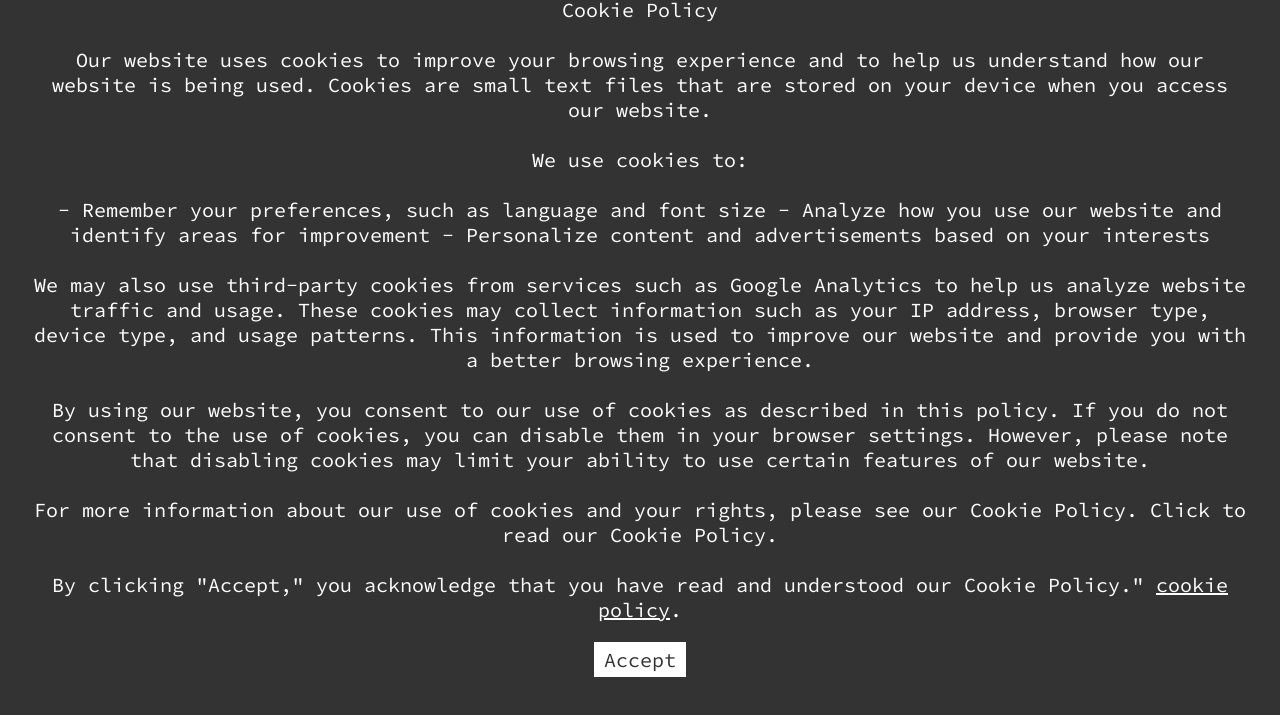
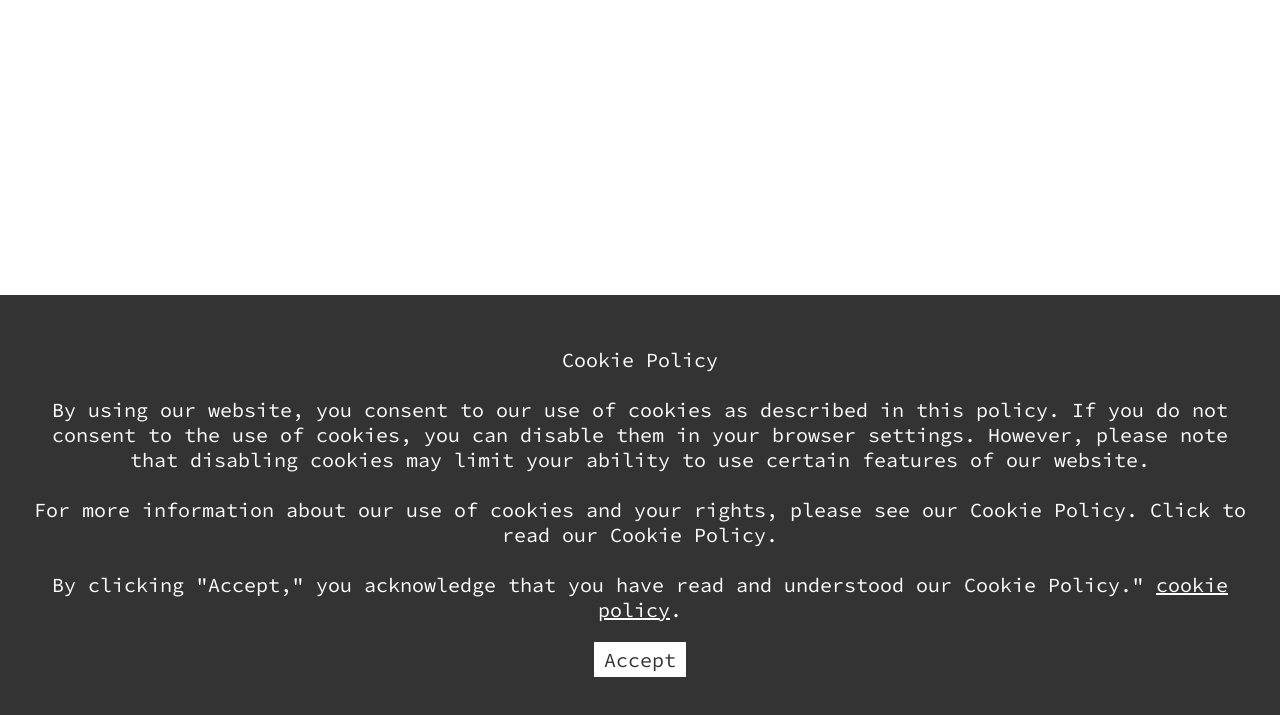
Before and after one commit to odachtler/Personal-Portfolio, a plain HTML site: page cookie-popup.html in a window 1280 px wide. Shown: the part 71-786 px from the top of the page. Drawn offline with Linux system fonts and the light colour scheme.

Commit message:
formatting

```diff
--- a/cookie-popup.html
+++ b/cookie-popup.html
@@ -12,16 +12,6 @@
     <div id="cookie-popup">
       <p></p>
 Cookie Policy
-<br><br>
-Our website uses cookies to improve your browsing experience and to help us understand how our website is being used. Cookies are small text files that are stored on your device when you access our website.
-<br><br>
-We use cookies to:
-<br><br>
-- Remember your preferences, such as language and font size
-- Analyze how you use our website and identify areas for improvement
-- Personalize content and advertisements based on your interests
-<br><br>
-We may also use third-party cookies from services such as Google Analytics to help us analyze website traffic and usage. These cookies may collect information such as your IP address, browser type, device type, and usage patterns. This information is used to improve our website and provide you with a better browsing experience.
 <br><br>
 By using our website, you consent to our use of cookies as described in this policy. If you do not consent to the use of cookies, you can disable them in your browser settings. However, please note that disabling cookies may limit your ability to use certain features of our website.
 <br><br>
```
Also changed, not shown: index.html (+2 -2 lines).
